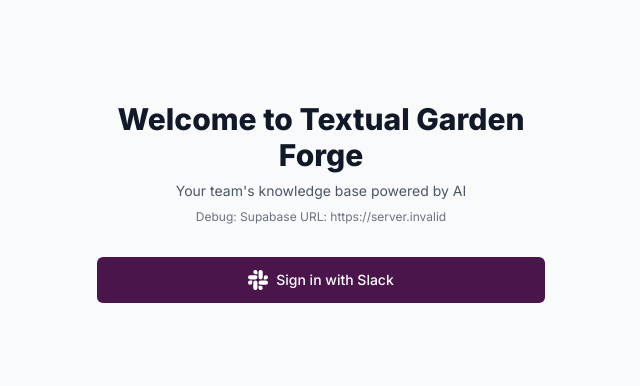
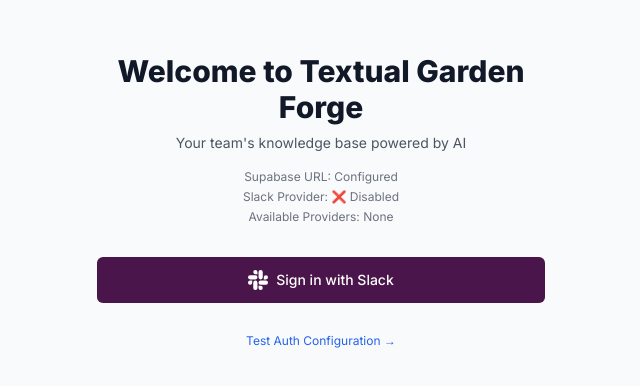
Before and after one commit to Instabidsai/textual-garden-forge, a Next.js app: page /login in a window 1280 px wide. Shown: the part 210-596 px from the top of the page, without its empty margins (319-959 px from the left). Built offline with nearby package versions, Linux system fonts and the light colour scheme; no server answers.

Commit message:
Update login page with direct Supabase client and manual OAuth fallback

```diff
--- a/src/app/login/page.tsx
+++ b/src/app/login/page.tsx
@@ -1,22 +1,18 @@
 'use client'
 
-import { createClient } from '@/lib/supabase/client'
+import { createDirectSupabaseClient, validateSlackAuth } from '@/lib/supabase/auth-fix'
 import { useRouter } from 'next/navigation'
 import { useEffect, useState } from 'react'
 
 export default function LoginPage() {
   const [loading, setLoading] = useState(false)
   const [error, setError] = useState<string | null>(null)
-  const [supabaseUrl, setSupabaseUrl] = useState<string>('')
+  const [authStatus, setAuthStatus] = useState<any>(null)
   const router = useRouter()
-  const supabase = createClient()
 
   useEffect(() => {
-    // Debug: Log the Supabase URL
-    const url = process.env.NEXT_PUBLIC_SUPABASE_URL || 'NOT SET'
-    console.log('Supabase URL:', url)
-    console.log('Supabase Anon Key:', process.env.NEXT_PUBLIC_SUPABASE_ANON_KEY ? 'SET' : 'NOT SET')
-    setSupabaseUrl(url)
+    // Validate auth on mount
+    validateSlackAuth().then(setAuthStatus)
   }, [])
 
   const signInWithSlack = async () => {
@@ -24,18 +20,36 @@
       setLoading(true)
       setError(null)
 
+      // Use direct Supabase client
+      const supabase = createDirectSupabaseClient()
+
       console.log('Attempting to sign in with Slack...')
-      console.log('Supabase URL:', process.env.NEXT_PUBLIC_SUPABASE_URL)
+      console.log('Auth status:', authStatus)
 
-      const { error } = await supabase.auth.signInWithOAuth({
+      // Construct the OAuth URL manually as a fallback
+      const redirectTo = `${window.location.origin}/auth/callback`
+
+      const { data, error } = await supabase.auth.signInWithOAuth({
         provider: 'slack',
         options: {
-          redirectTo: `${window.location.origin}/auth/callback`,
+          redirectTo,
+          skipBrowserRedirect: false,
+          scopes: 'openid profile email',
         },
       })
 
       if (error) {
         console.error('Supabase error:', error)
+
+        // If standard method fails, try manual redirect
+        if (error.message.includes('unsupported provider')) {
+          console.log('Trying manual OAuth redirect...')
+          const supabaseUrl = process.env.NEXT_PUBLIC_SUPABASE_URL
+          const oauthUrl = `${supabaseUrl}/auth/v1/authorize?provider=slack&redirect_to=${encodeURIComponent(redirectTo)}`
+          window.location.href = oauthUrl
+          return
+        }
+
         throw error
       }
     } catch (error) {
@@ -56,9 +70,14 @@
           <p className="mt-2 text-center text-sm text-gray-600 dark:text-gray-400">
             Your team&apos;s knowledge base powered by AI
           </p>
-          <p className="mt-2 text-center text-xs text-gray-500 dark:text-gray-500">
-            Debug: Supabase URL: {supabaseUrl}
-          </p>
+
+          {authStatus && (
+            <div className="mt-4 text-center text-xs text-gray-500 dark:text-gray-500 space-y-1">
+              <p>Supabase URL: {process.env.NEXT_PUBLIC_SUPABASE_URL ? 'Configured' : 'Missing'}</p>
+              <p>Slack Provider: {authStatus.slackEnabled ? '✅ Enabled' : '❌ Disabled'}</p>
+              <p>Available Providers: {authStatus.providers?.join(', ') || 'None'}</p>
+            </div>
+          )}
         </div>
 
         <div className="mt-8 space-y-6">
@@ -84,6 +103,16 @@
               </>
             )}
           </button>
+
+          <div className="mt-4 text-center">
+            <a
+              href="/api/test-auth"
+              target="_blank"
+              className="text-xs text-blue-600 hover:text-blue-800 dark:text-blue-400 dark:hover:text-blue-300"
+            >
+              Test Auth Configuration →
+            </a>
+          </div>
         </div>
       </div>
     </div>
```
